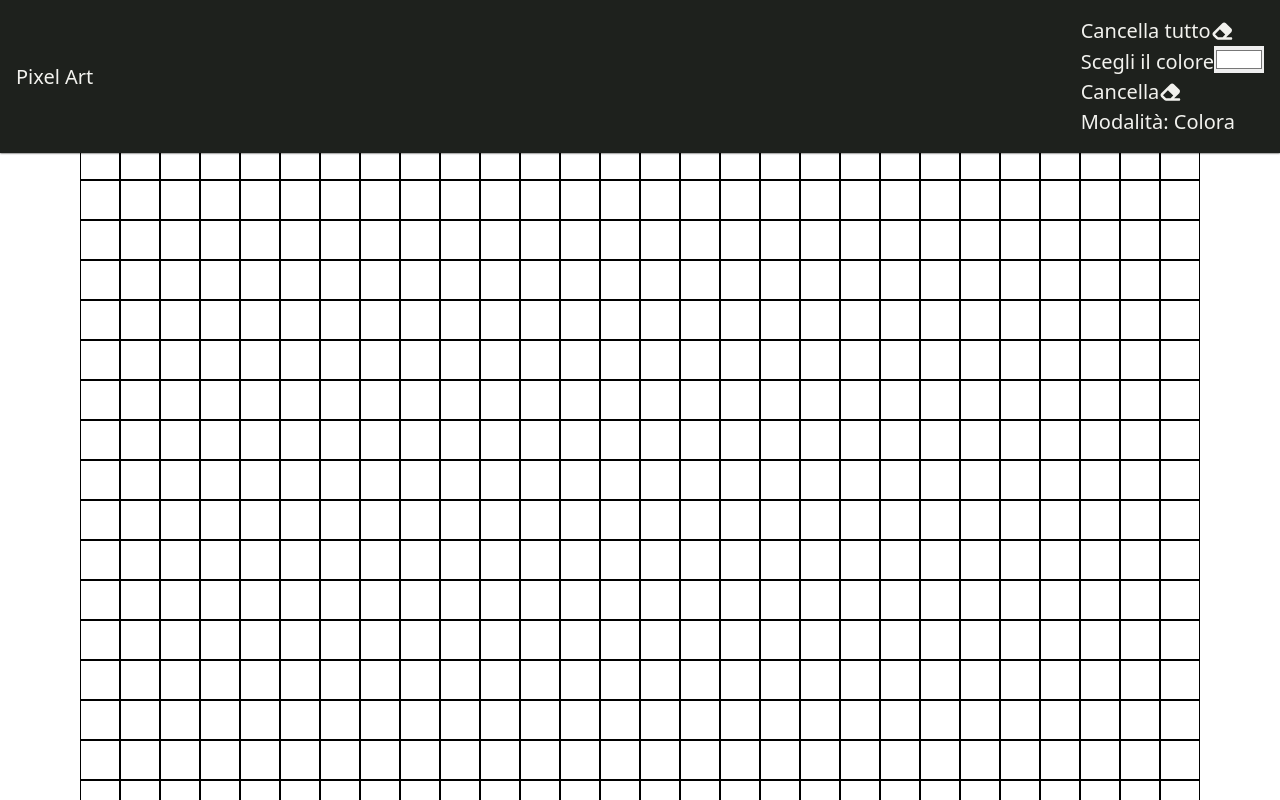
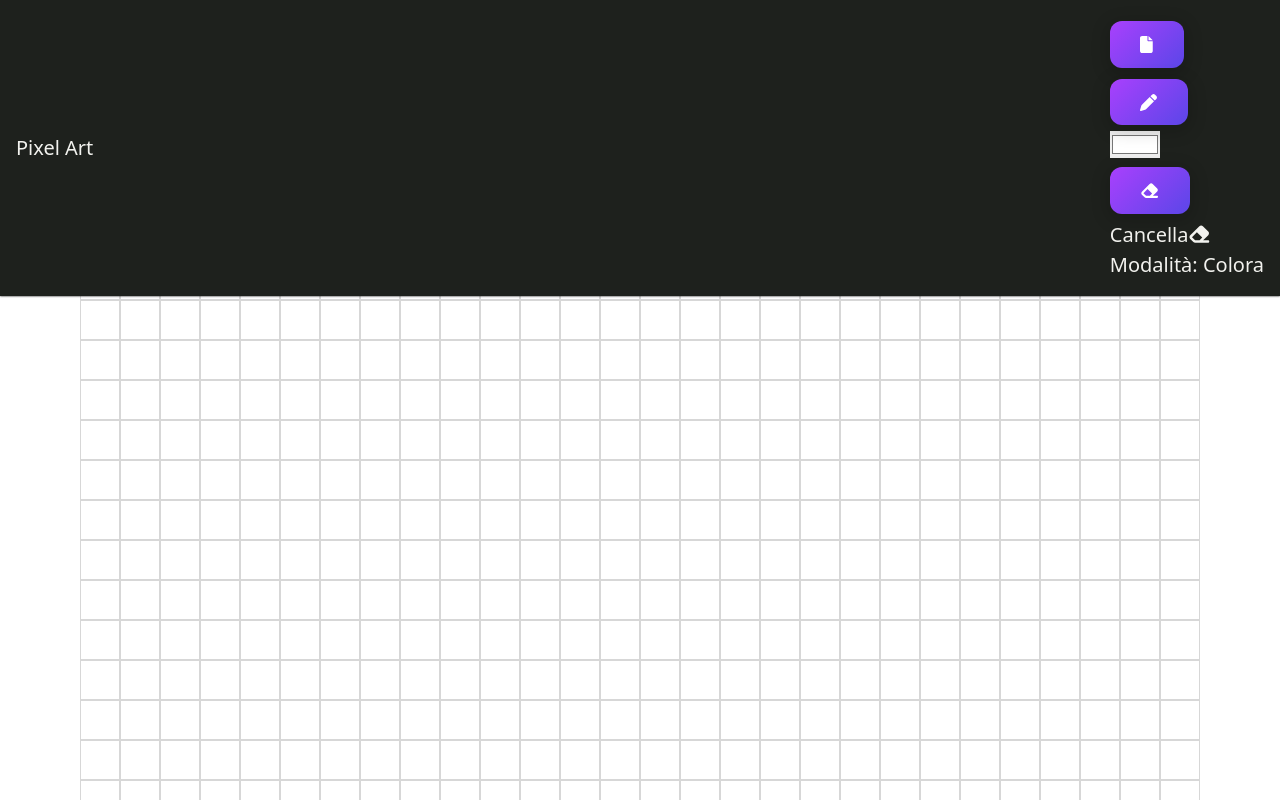
Before and after one commit to ariannacostanzo/pixel_art_react, a React (Vite) app: page / in a window 1280 px wide. Shown: the top 800 px of the page. Built offline with nearby package versions, Linux system fonts and the light colour scheme.

Commit message:
adding tooltip component

```diff
--- a/src/components/grid/Grid.jsx
+++ b/src/components/grid/Grid.jsx
@@ -42,7 +42,6 @@ const Grid = () => {
             style={{
               width: `${cellWidth}px`,
               height: `${cellHeight}px`,
-              border: "1px solid black",
               backgroundColor: cellColors[i],
             }}
           ></div>
--- a/src/components/grid/grid.scss
+++ b/src/components/grid/grid.scss
@@ -9,10 +9,8 @@ main {
 }
 
 .cell {
-    border: 1px solid black;
+    border: 1px solid rgba(141, 141, 141, 0.349);
     margin: 0;
     padding: 0;
     line-height: 1;
-    // flex-grow: 0;
-    // flex-shrink: 0;
 }
--- a/src/components/header/Header.jsx
+++ b/src/components/header/Header.jsx
@@ -2,28 +2,31 @@ import "./header.scss";
 import { useColor } from "../../providers/ColorContext.jsx";
 import { FontAwesomeIcon } from "@fortawesome/react-fontawesome";
 import { faEraser } from "@fortawesome/free-solid-svg-icons";
+import { faPen } from "@fortawesome/free-solid-svg-icons";
+import { faFile } from "@fortawesome/free-solid-svg-icons";
 import { useEffect } from "react";
+import Tooltip from "../tooltip/Tooltip.jsx";
 const Header = () => {
-  const { choseColor, currentColor, clearCells, choseErasor, mode } = useColor();
+  const { choseColor, currentColor, clearCells, choseErasor, mode } =
+    useColor();
 
-  useEffect(()=> {
-    console.log(mode)
-  }, [mode])
+  useEffect(() => {
+    console.log(mode);
+  }, [mode]);
 
   return (
     <>
       <header>
         <h1 className="text-3xl">Pixel Art</h1>
-        <div className="flex gap-4">
+        <div className="flex gap-4 items-center">
           {/* svuota celle  */}
           <div onClick={clearCells} className="cursor-pointer">
-            Cancella tutto
-            <FontAwesomeIcon icon={faEraser} className="ml-2"></FontAwesomeIcon>
+            <Tooltip icon={faFile} text="Cancella tutto"></Tooltip>
           </div>
           {/* color picker  */}
           <div>
             <label htmlFor="colorPalette" className="mr-2">
-              Scegli il colore
+              <Tooltip icon={faPen} text="Scegli il colore"></Tooltip>
             </label>
 
             <input
@@ -34,10 +37,11 @@ const Header = () => {
             />
           </div>
           <div onClick={choseErasor}>
+            <Tooltip icon={faEraser} text="Cancella"></Tooltip>
             Cancella
             <FontAwesomeIcon icon={faEraser} className="ml-2"></FontAwesomeIcon>
           </div>
-          <div>Modalità: {mode === 'color' ? 'Colora' : 'Cancella'}</div>
+          <div>Modalità: {mode === "color" ? "Colora" : "Cancella"}</div>
         </div>
       </header>
     </>
--- /dev/null
+++ b/src/components/tooltip/Tooltip.jsx
@@ -0,0 +1,19 @@
+import { FontAwesomeIcon } from "@fortawesome/react-fontawesome";
+import './tooltip.scss'
+
+const Tooltip = ({icon, text}) => {
+     return (
+       <>
+         <div className="tooltip-container">
+           <span className="tooltip">{text}</span>
+           <span className="text">
+             <FontAwesomeIcon
+               icon={icon}
+               className="ml-2"
+             ></FontAwesomeIcon>
+           </span>
+         </div>
+       </>
+     );
+}
+export default Tooltip;
--- /dev/null
+++ b/src/components/tooltip/tooltip.scss
@@ -0,0 +1,61 @@
+//tooltip
+
+.tooltip-container {
+  position: relative;
+  transition: all 0.2s;
+  font-size: 17px;
+  padding: 1rem 0;
+  width: fit-content;
+  box-sizing: border-box;
+  --bg: linear-gradient(135deg, #a940fd, #5b46e8);
+  --color: #fff;
+  --tooltip-bg: #303030;
+  --tooltip-color: #fff;
+  --margin: 0.5rem;
+}
+
+.text {
+  z-index: 9;
+  background: var(--bg);
+  color: var(--color);
+  padding: 0.7em 1.8em;
+  border-radius: 0.75rem;
+  height: fit-content;
+  cursor: pointer;
+  font-weight: 600;
+  box-shadow: 0 4px 16px 4px rgba(0, 0, 0, 0.15);
+}
+
+.tooltip {
+  position: absolute;
+  top: calc(-1 * var(--margin));
+  left: 50%;
+  transform: translateX(-50%) translateY(0%) scale(0);
+  padding: 0.3em 0.6em;
+  opacity: 0;
+  pointer-events: none;
+  transition: all 0.2s;
+  background: var(--tooltip-bg);
+  color: var(--tooltip-color);
+  border-radius: 0.5rem;
+  z-index: 99999;
+}
+
+.tooltip::before {
+  position: absolute;
+  content: "";
+  height: 0.6em;
+  width: 0.6em;
+  bottom: -0.2em;
+  left: 50%;
+  transform: translate(-50%) rotate(45deg);
+  background: var(--tooltip-bg);
+  border-bottom-right-radius: 0.175rem;
+}
+
+.tooltip-container:hover .tooltip {
+  opacity: 1;
+  visibility: visible;
+  pointer-events: auto;
+  transform: translateX(-50%) translateY(-100%) scale(1);
+}
```
Also changed, not shown: src/components/header/header.scss (line endings or trailing spaces).
